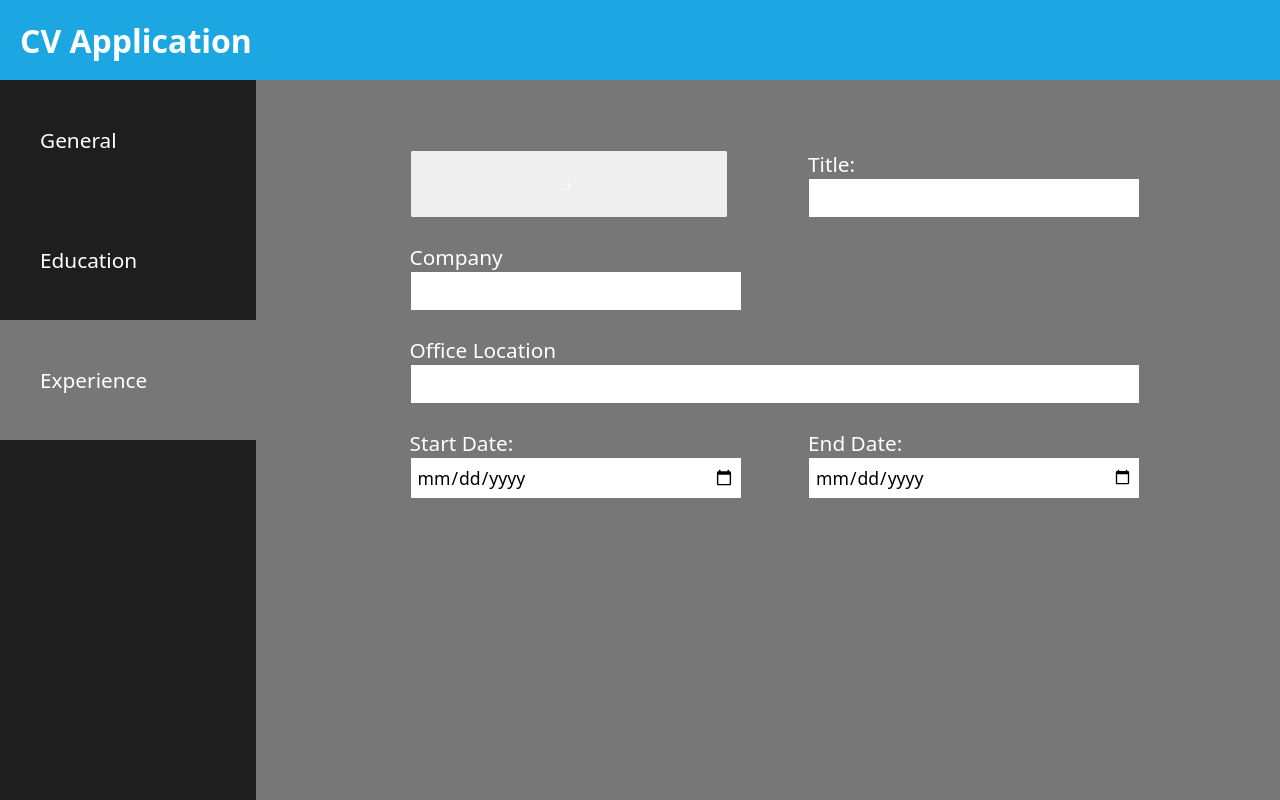
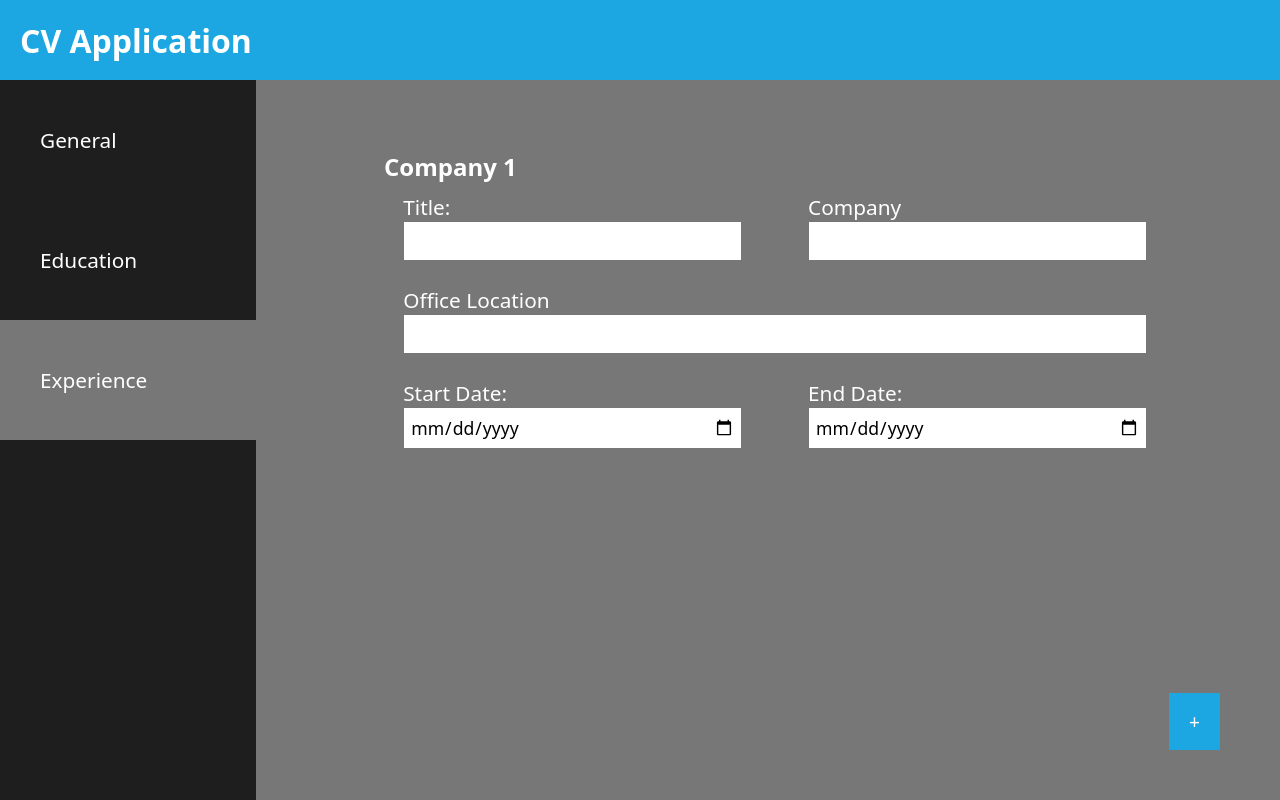
Before and after one commit to ImExtraPolite3/resume-builder, a React (Vite) app: page / in a window 1280 px wide. Both pictures are taken after a click on the button "Experience". Built offline with nearby package versions, Linux system fonts and the light colour scheme.

Commit message:
style experience section and fix education section

```diff
--- a/src/App.jsx
+++ b/src/App.jsx
@@ -89,7 +89,10 @@ function App() {
             <Education eduNum={1} />
             {clickEducation}
           </div>
-          <Experience hideExperience={hideExperience} />
+          <div className="experience" style={{ display: hideExperience }}>
+            <button onClick={handleClickEducation}>+</button>
+            <Experience expNum={1} />
+          </div>
         </div>
       </section>
     </>
--- a/src/components/Experience.jsx
+++ b/src/components/Experience.jsx
@@ -1,7 +1,8 @@
-export default function Experience({ hideExperience }) {
+export default function Experience({ expNum }) {
   return (
-    <div className="experience" style={{ display: hideExperience }}>
-      <button>+</button>
+    <div>
+      <h2>Company {expNum}</h2>
+      <div>
         <div>
           <label htmlFor="work-title">Title:</label>
           <input type="text" id="work-title" />
@@ -23,5 +24,6 @@ export default function Experience({ hideExperience }) {
           <input type="date" id="end-date" />
         </div>
       </div>
+    </div>
   );
 }
--- a/src/index.css
+++ b/src/index.css
@@ -78,7 +78,8 @@ body {
   }
 }
 
-.education {
+.education,
+.experience {
   width: 75%;
   margin: auto;
   display: flex;
@@ -86,18 +87,25 @@ body {
   gap: 20px;
 }
 
-.general,
-.experience {
+.general {
   width: 70%;
 }
 
-.education > div > div {
+.education > div,
+.experience > div {
+  display: flex;
+  flex-direction: column;
+  gap: 10px;
+}
+
+.education > div > div,
+.experience > div > div {
   width: 95%;
 }
 
 .general,
 .education > div > div,
-.experience {
+.experience > div > div {
   display: grid;
   grid-template-columns: repeat(2, 1fr);
   gap: 25px 80px;
@@ -110,7 +118,8 @@ body {
   }
 }
 
-.education > button {
+.education > button,
+.experience > button {
   background-color: #1ca7e3;
   border: none;
   padding: 15px 20px;
@@ -121,15 +130,16 @@ body {
   transition: transform 200ms;
 }
 
-.education > button:hover {
+.education > button:hover,
+.experience > button:hover {
   cursor: pointer;
   transform: scale(1.1);
 }
 
 .general > div:last-child,
-.education > div:nth-child(2),
-.education > div:nth-child(5),
-.experience > div:nth-child(4) {
+.education > div > div > div:nth-child(1),
+.education > div > div > div:nth-child(4),
+.experience > div > div > div:nth-child(3) {
   grid-column: 1 / 3;
 
   textarea {
```
Lines whose indentation alone changed are shown as unchanged.
